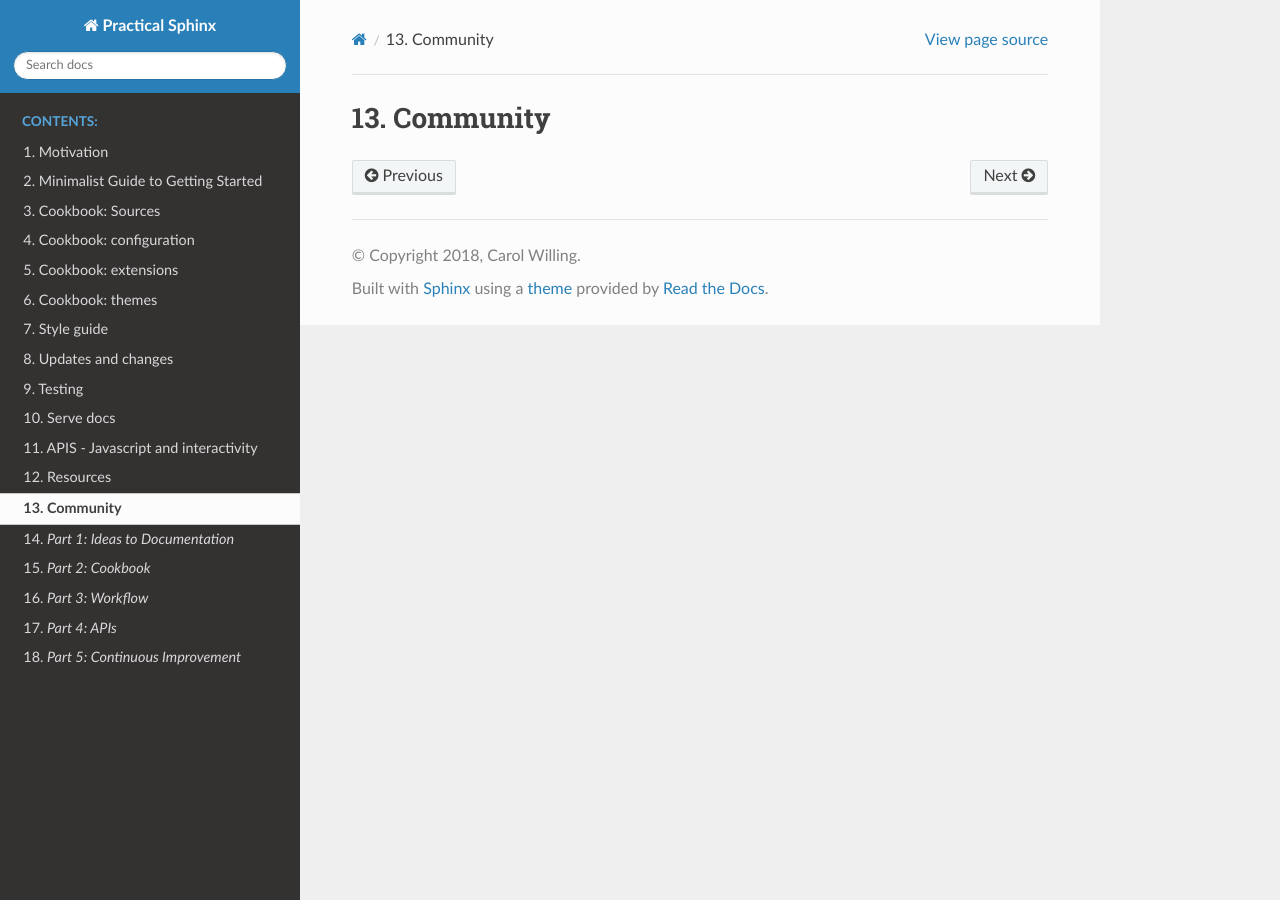
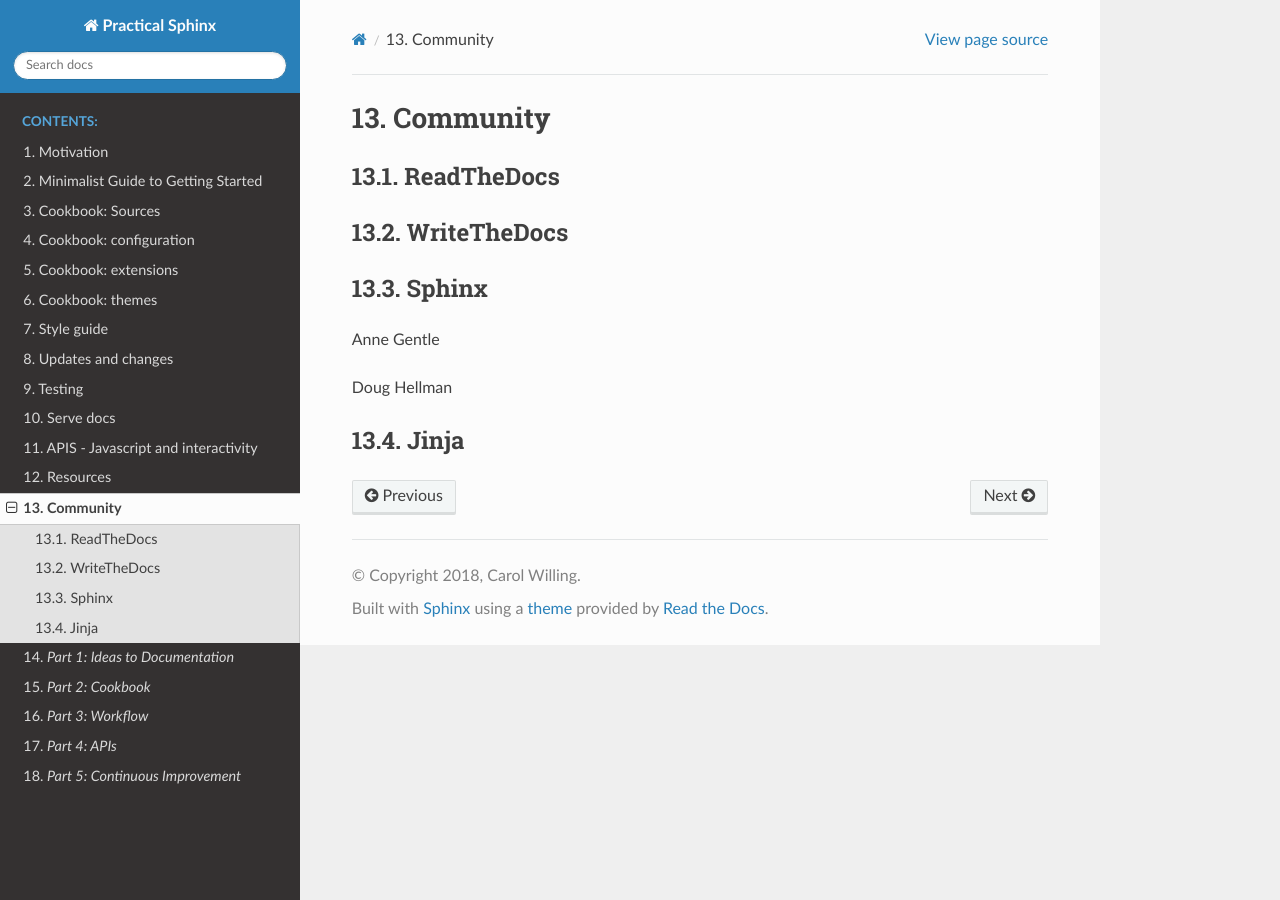
Before and after one commit to maxiaoan/practical-sphinx, a Sphinx documentation site: the page built from source/ch16-community.rst, in a window 1280 px wide. Built offline with Sphinx 7.4.7 and the Read the Docs theme 2.0.0, drawn with Linux system fonts in a browser that asks for light colours.

Commit message:
add notes

```diff
--- a/source/ch16-community.rst
+++ b/source/ch16-community.rst
@@ -1,2 +1,18 @@
 Community
 =========
+
+ReadTheDocs
+-----------
+
+WriteTheDocs
+------------
+
+Sphinx
+------
+
+Anne Gentle
+
+Doug Hellman
+
+Jinja
+-----
```
Also changed, not shown: source/ch1-motivation.rst (+8 -0 lines), source/ch15-resources.rst (+9 -0 lines).
